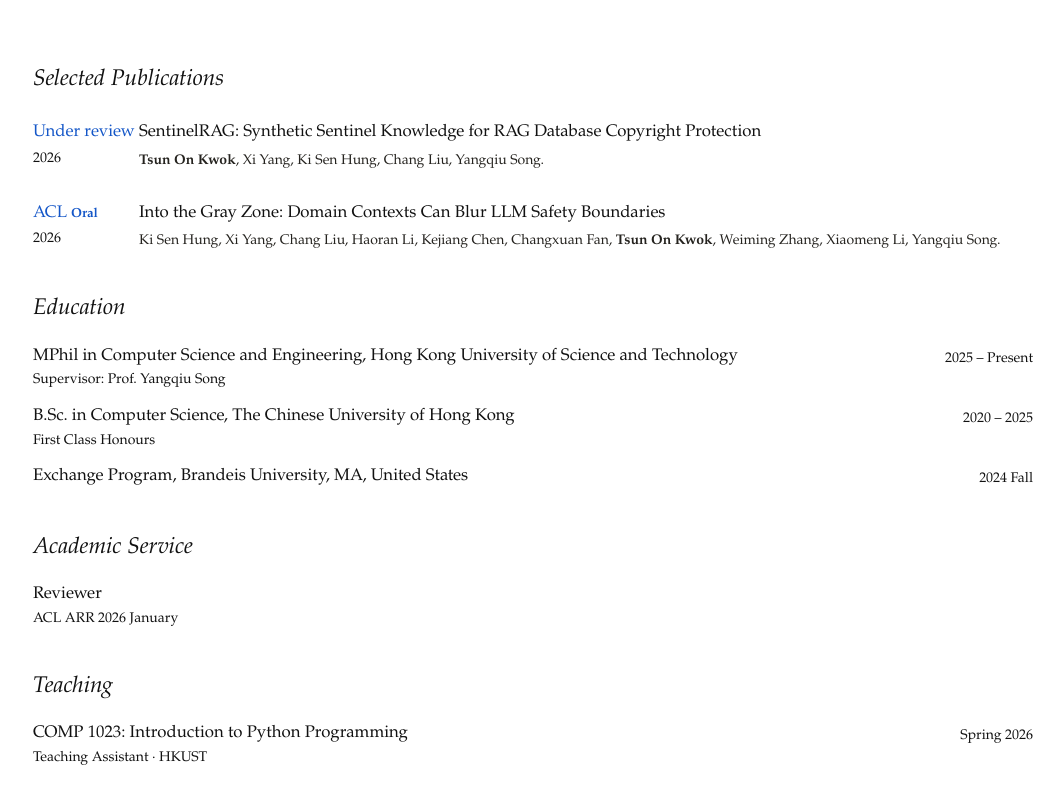
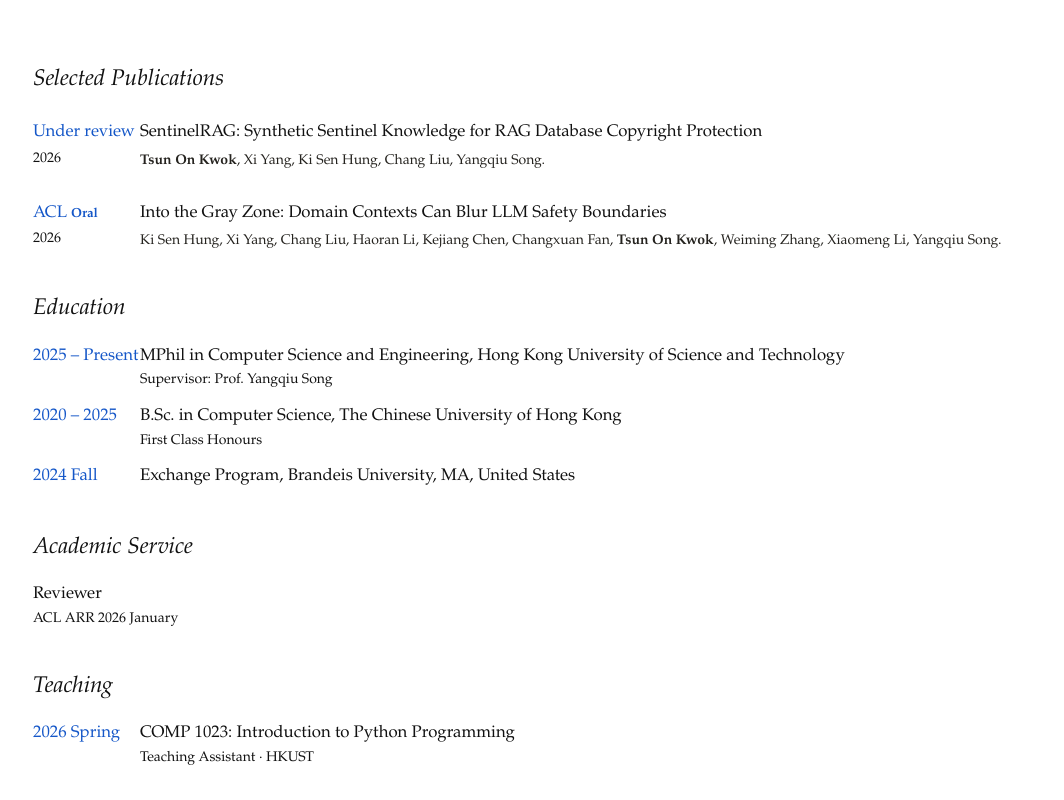
Before and after one commit to ansonk4/ansonk4.github.io, a Next.js app: page / in a window 1280 px wide. Shown: the part 520-1320 px from the top of the page, without its empty margins (107-1171 px from the left). Built offline with nearby package versions, Linux system fonts and the light colour scheme; a web font is replaced by a local one.

Commit message:
Align section dates with item titles

```diff
--- a/app/globals.css
+++ b/app/globals.css
@@ -500,7 +500,8 @@
   --section-body-size: 1rem;
   --section-body-leading: 1.46rem;
   --section-badge-size: 0.94rem;
-  --publication-venue-column: 6.25rem;
+  --section-meta-column: 7.35rem;
+  --publication-venue-column: var(--section-meta-column);
   --publication-title-gap: 4px;
   margin-top: clamp(48px, 6.5vw, 64px);
 }
@@ -511,6 +512,8 @@
   --section-item-size: 1.2rem;
   --section-body-size: 1rem;
   --section-body-leading: 1.46rem;
+  --section-meta-column: 7.35rem;
+  --section-title-gap: 4px;
 }
 
 .section-title {
@@ -540,12 +543,12 @@
   grid-template-columns: var(--publication-venue-column) minmax(0, 1fr);
   column-gap: var(--publication-title-gap);
   row-gap: 0;
-  align-items: start;
+  align-items: baseline;
 }
 
 @supports (grid-template-columns: subgrid) {
   .publication-list {
-    grid-template-columns: max-content minmax(0, 1fr);
+    grid-template-columns: var(--publication-venue-column) minmax(0, 1fr);
     column-gap: var(--publication-title-gap);
   }
 
@@ -656,12 +659,37 @@
   gap: 18px;
 }
 
+.education-list,
+.cv-section-date-left .cv-list {
+  grid-template-columns: var(--section-meta-column) minmax(0, 1fr);
+  column-gap: var(--section-title-gap);
+  row-gap: 18px;
+}
+
 .education-row,
 .cv-row {
   display: grid;
+  align-items: baseline;
+}
+
+.education-row,
+.cv-section-date-left .cv-row {
+  grid-column: 1 / -1;
+  grid-template-columns: var(--section-meta-column) minmax(0, 1fr);
+  column-gap: var(--section-title-gap);
+  row-gap: 0;
+}
+
+.cv-section:not(.cv-section-date-left) .cv-row {
   grid-template-columns: minmax(0, 1fr) max-content;
   gap: 20px;
-  align-items: start;
+}
+
+@supports (grid-template-columns: subgrid) {
+  .education-row,
+  .cv-section-date-left .cv-row {
+    grid-template-columns: subgrid;
+  }
 }
 
 .education-row h3,
@@ -682,10 +710,24 @@
 
 .education-row time,
 .cv-row time {
-  justify-self: end;
   font-family: var(--font-tufte);
   font-size: var(--section-body-size);
   line-height: var(--section-body-leading);
+  white-space: nowrap;
+}
+
+.education-row time,
+.cv-section-date-left .cv-row time {
+  justify-self: start;
+  color: var(--accent-blue-color);
+  font-size: var(--section-item-size);
+  line-height: 1;
+  text-align: left;
+}
+
+.cv-section:not(.cv-section-date-left) .cv-row time {
+  justify-self: end;
+  text-align: right;
 }
 
 .skyline-wrap {
@@ -827,10 +869,12 @@
     --section-body-size: 0.96rem;
     --section-body-leading: 1.34rem;
     --section-badge-size: 0.82rem;
+    --section-meta-column: 7.1rem;
+    --section-title-gap: clamp(8px, 2.4vw, 12px);
   }
 
   .publications {
-    --publication-venue-column: clamp(4.75rem, 24vw, 5.5rem);
+    --publication-venue-column: var(--section-meta-column);
     --publication-title-gap: clamp(8px, 2.4vw, 12px);
   }
 
@@ -852,15 +896,14 @@
     flex-wrap: wrap;
   }
 
-  .education-row,
-  .cv-row {
+  .cv-section:not(.cv-section-date-left) .cv-row {
     grid-template-columns: 1fr;
     gap: 4px;
   }
 
-  .education-row time,
-  .cv-row time {
+  .cv-section:not(.cv-section-date-left) .cv-row time {
     justify-self: start;
+    text-align: left;
   }
 }
 
--- a/app/page.tsx
+++ b/app/page.tsx
@@ -22,7 +22,7 @@
         <PublicationsSection publications={publications} />
         <EducationSection education={education} />
         <CvSection id="academic-service" title="Academic Service" items={academicService} />
-        <CvSection id="teaching" title="Teaching" items={teaching} />
+        <CvSection id="teaching" title="Teaching" items={teaching} dateLeft />
         <RandomHeroPanel className="hero-panel-bottom" />
         <SkylineFooter />
       </div>
--- a/components/CvSection.tsx
+++ b/components/CvSection.tsx
@@ -5,26 +5,46 @@
   id: string;
   title: string;
   items: CvEntry[];
+  dateLeft?: boolean;
 };
 
-export function CvSection({ id, title, items }: CvSectionProps) {
+export function CvSection({ id, title, items, dateLeft = false }: CvSectionProps) {
   const titleId = `${id}-title`;
 
   return (
-    <section className="cv-section" aria-labelledby={titleId}>
+    <section
+      className={`cv-section${dateLeft ? " cv-section-date-left" : ""}`}
+      aria-labelledby={titleId}
+    >
       <SectionTitle>
         <span id={titleId}>{title}</span>
       </SectionTitle>
       <div className="cv-list">
-        {items.map((item) => (
-          <article className="cv-row" key={`${item.title}-${item.period}`}>
+        {items.map((item) => {
+          const date = item.period ? <time>{item.period}</time> : null;
+          const copy = (
             <div>
               <h3>{item.title}</h3>
               {item.detail ? <p>{item.detail}</p> : null}
             </div>
-            {item.period ? <time>{item.period}</time> : null}
-          </article>
-        ))}
+          );
+
+          return (
+            <article className="cv-row" key={`${item.title}-${item.period}`}>
+              {dateLeft ? (
+                <>
+                  {date}
+                  {copy}
+                </>
+              ) : (
+                <>
+                  {copy}
+                  {date}
+                </>
+              )}
+            </article>
+          );
+        })}
       </div>
     </section>
   );
--- a/components/EducationSection.tsx
+++ b/components/EducationSection.tsx
@@ -14,13 +14,13 @@
       <div className="education-list">
         {education.map((item) => (
           <article className="education-row" key={`${item.degree}-${item.year}`}>
+            <time>{item.year}</time>
             <div>
               <h3>
                 {item.degree}, {item.institution}
               </h3>
               <p>{item.detail}</p>
             </div>
-            <time>{item.year}</time>
           </article>
         ))}
       </div>
--- a/content/teaching.mdx
+++ b/content/teaching.mdx
@@ -2,6 +2,6 @@
   {
     title: "COMP 1023: Introduction to Python Programming",
     detail: "Teaching Assistant · HKUST",
-    period: "Spring 2026"
+    period: "2026 Spring"
   }
 ];
```
